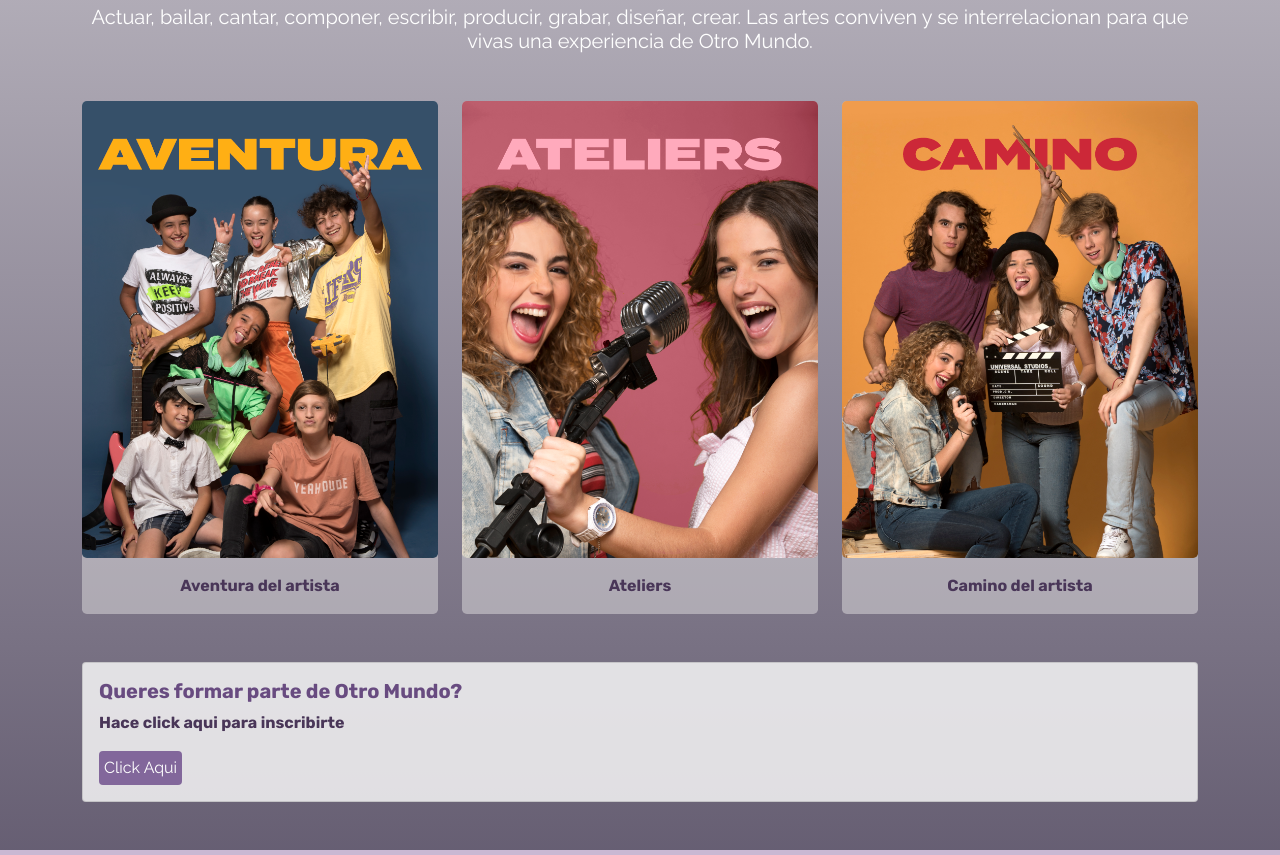
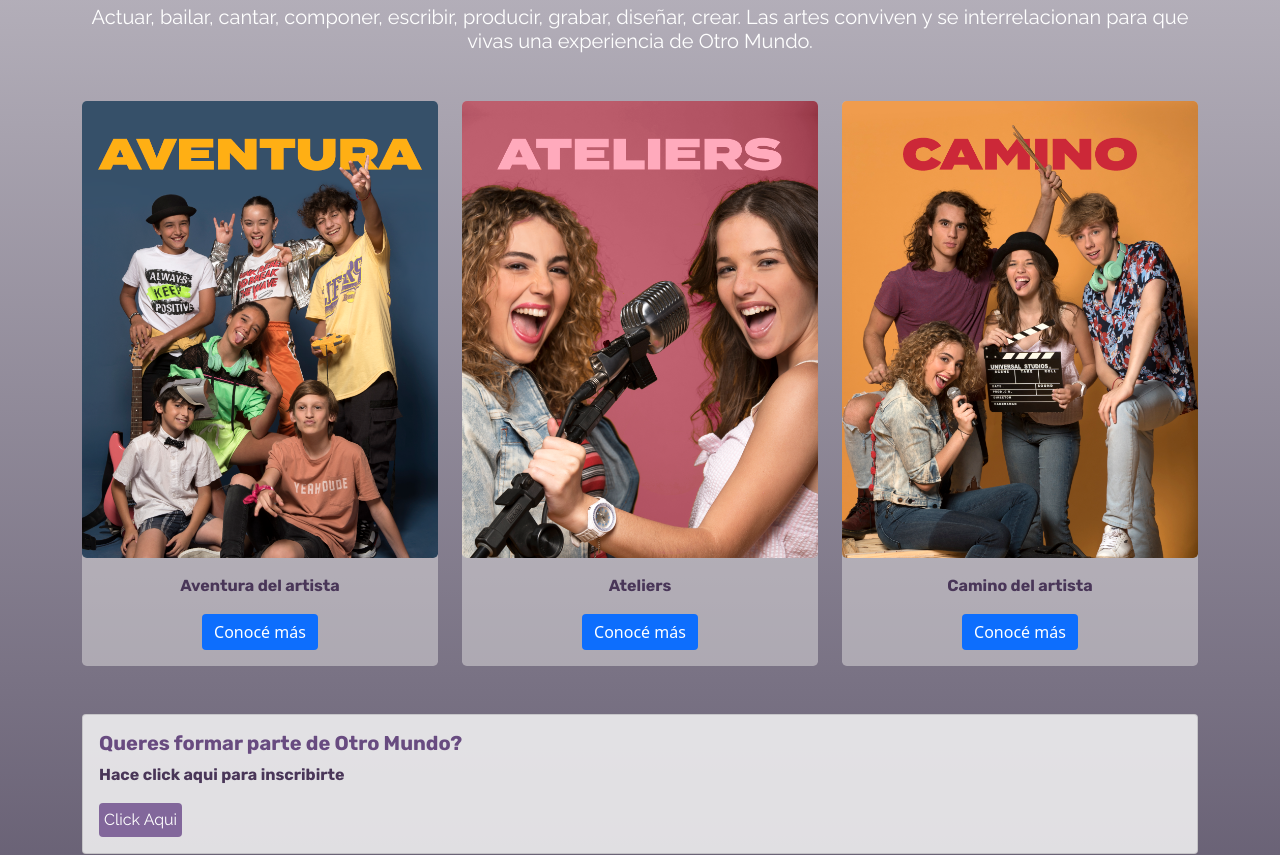
Before and after one commit to solfleischer/bootsrap, a plain HTML site: page otromundo.html in a window 1280 px wide. Shown: the part 808-1663 px from the top of the page. Drawn offline with nearby package versions, Linux system fonts and the light colour scheme.

Commit message:
sitiocris

```diff
--- a/otromundo.html
+++ b/otromundo.html
@@ -75,29 +75,32 @@
     <div class="row">
 
     <div class="col-lg-4 col-md-4 col-sm-12">
-   <div class="card rounded-3 border-0 fondo h-100" style="width: 100%;">
+   <div class="card rounded-3 border-0 fondo h-100 text-center" style="width: 100%;">
     <img src="aventura.png" class="card-img-top rounded-3" alt="...">
     <div class="card-body">
       <p class="card-text text-center letra3"> Aventura del artista</p>
+      <a target="blank" href="https://otromundo.com.ar/aventura-del-artista" class="btn btn-primary bg3 border-0">Conocé más</a>
     </div>
   </div>
 </div>
 
 
 <div class="col-lg-4 col-md-4 col-sm-12">
-    <div class="card rounded-3 border-0 fondo h-100" style="width: 100%;">
+    <div class="card rounded-3 border-0 fondo h-100 text-center style="width: 100%;">
      <img src="atelieres.png" class="card-img-top rounded-3" alt="...">
      <div class="card-body">
        <p class="card-text text-center letra3">Ateliers</p>
+       <a target="blank" href="https://otromundo.com.ar/programas" class="btn btn-primary bg3 border-0">Conocé más</a>
      </div>
    </div>
  </div>
 
  <div class="col-lg-4 col-md-4 col-sm-12">
-    <div class="card rounded-3 border-0 fondo h-100" style="width: 100%;">
+    <div class="card rounded-3 border-0 fondo h-100 text-center" style="width: 100%;">
      <img src="camino.png" class="card-img-top rounded-3" alt="...">
      <div class="card-body">
        <p class="card-text text-center letra3">Camino del artista</p>
+       <a target="blank" href="https://otromundo.com.ar/camino-del-artista" class="btn btn-primary bg3 border-0">Conocé más</a>
      </div>
    </div>
  </div>
```
